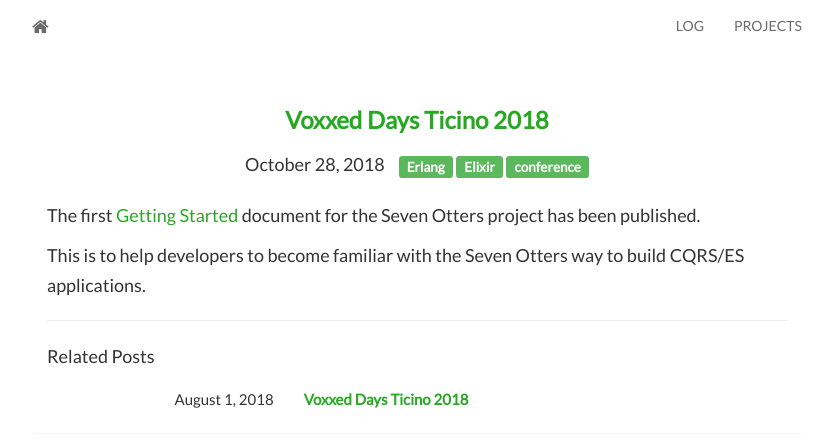
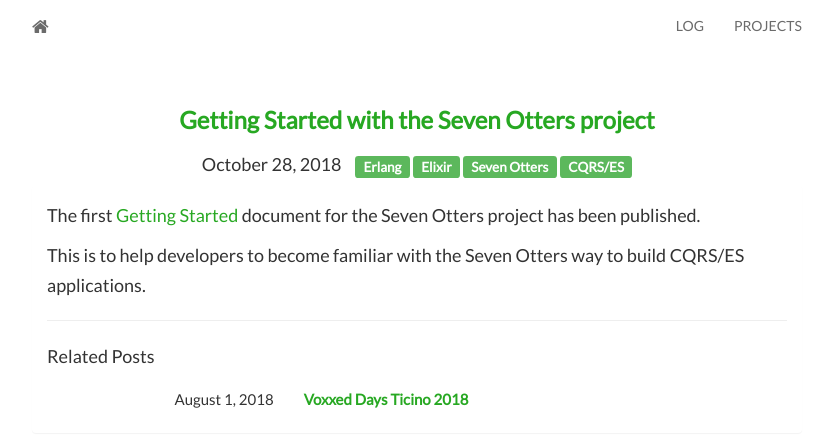
Before and after one commit to nicolafiorillo/nicolafiorillo.github.io, a Jekyll site: the page built from _posts/2018-10-28-so_getting_started.md, in a window 1280 px wide. Shown: the top 447 px of the page, without its empty margins (223-1056 px from the left). Built offline with Jekyll 4.4.1, drawn with Linux system fonts in a browser that asks for light colours; nearby versions of some CDN libraries.

Commit message:
Fix SO post.

```diff
--- a/_posts/2018-10-28-so_getting_started.md
+++ b/_posts/2018-10-28-so_getting_started.md
@@ -1,10 +1,12 @@
 ---
 layout: post
-title:  Voxxed Days Ticino 2018
+title:  Getting Started with the Seven Otters project
 tags:
 - Erlang
 - Elixir
-- conference
+- Seven Otters
+- CQRS/ES
+
 ---
 <p>The first <a href="https://hexdocs.pm/seven/getting_started.html">Getting Started</a> document for the Seven Otters project has been published.</p>
 <p>This is to help developers to become familiar with the Seven Otters way to build CQRS/ES applications.</p>
```
